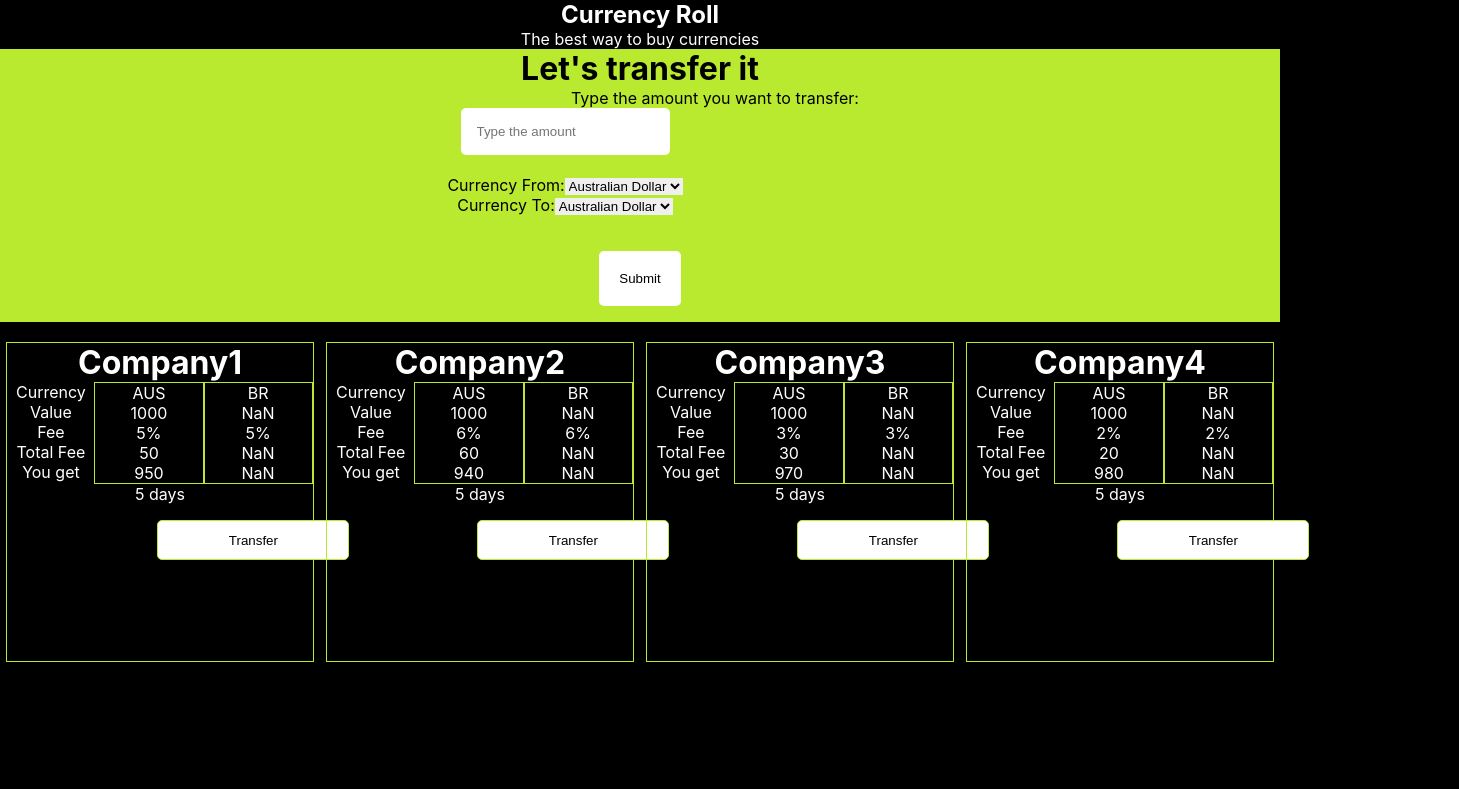
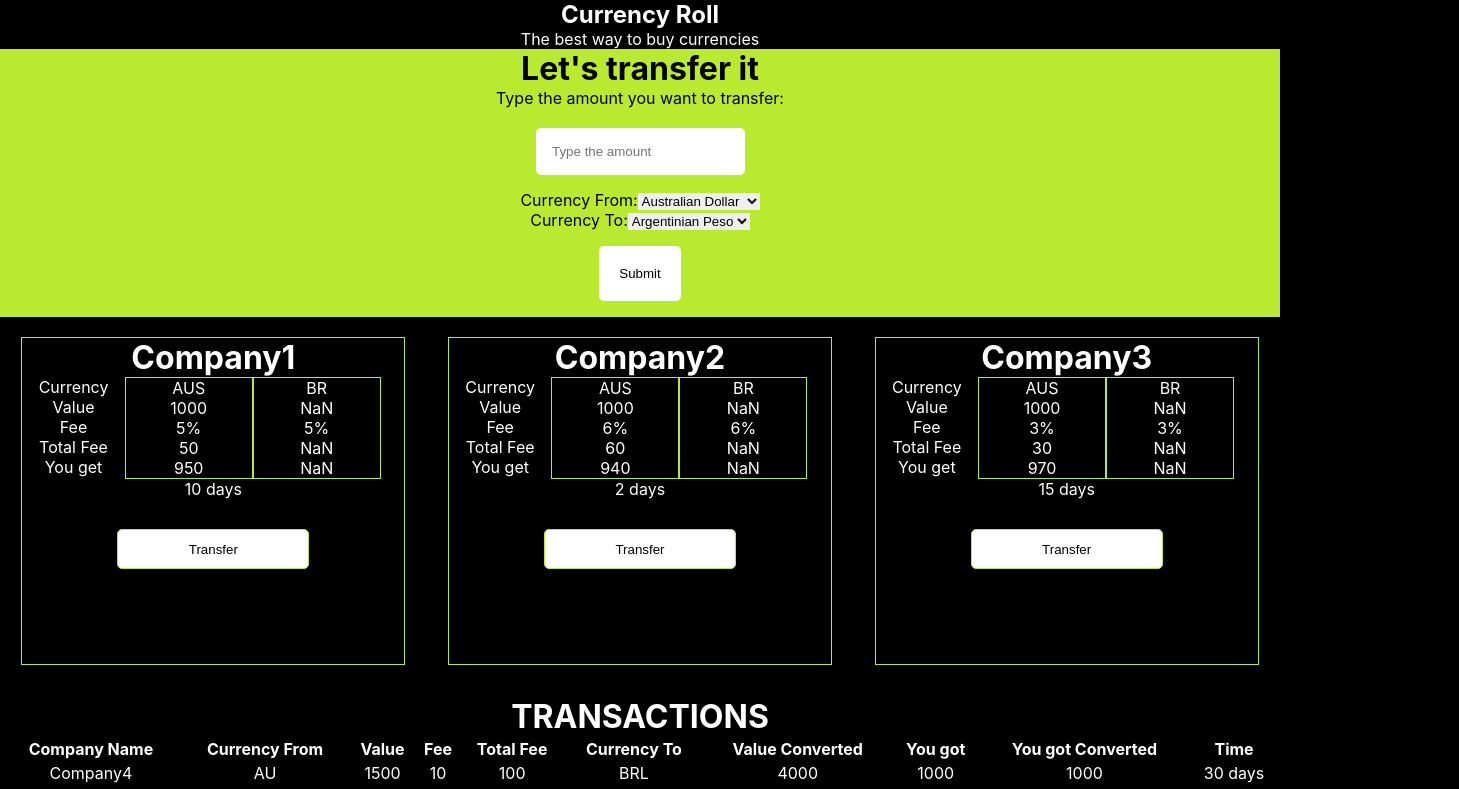
Before and after one commit to Fe-nando13/FAM, a React (Create React App) app in the folder fam/: page /company in a window 1280 px wide. Shown: the top 789 px of the page, 1459 px wide, since content can reach past the window. Built offline with nearby package versions, Linux system fonts and the light colour scheme.

Commit message:
Last version of our project

```diff
--- a/fam/public/index.html
+++ b/fam/public/index.html
@@ -1,17 +1,12 @@
 <!DOCTYPE html>
 <html lang="en">
   <head>
-    <meta charset="utf-8" />
-    <link rel="icon" href="%PUBLIC_URL%/favicon.ico" />
-    <meta name="viewport" content="width=device-width, initial-scale=1" />
-    <meta name="theme-color" content="#000000" />
+    <meta charset="utf-8"/>
+    <meta name="viewport" content="width=device-width, initial-scale=1"/>
     <meta
       name="description"
       content="Web site created using create-react-app"
     />
-    <!-- <link rel="apple-touch-icon" href="%PUBLIC_URL%/logo192.png" /> -->
-
-    <link rel="manifest" href="%PUBLIC_URL%/manifest.json" />
 
     <title>FAM Project</title>
   </head>
--- a/fam/src/components/Comparing.jsx
+++ b/fam/src/components/Comparing.jsx
@@ -2,12 +2,23 @@ import React from "react";
 
 export default function Comparing(props) {
   const transferRate = {
-    "AUS/BRL": 3.5,
-    "AUS/CH": 1111,
-    "BRL/AUS": 2222,
-    "BRL/CH": 3333,
-    "CH/AUS": 4444,
-    "CH/BRL": 5555,
+    "ARS/AUS": parseFloat(0.0075),
+    "ARS/BRL": parseFloat(0.026),
+    "ARS/CHP": parseFloat(4.05),
+
+    "AUS/BRL": parseFloat(3.5),
+    "AUS/ARS": parseFloat(134.03),
+    "AUS/CHP": parseFloat(543.22),
+
+
+    "BRL/AUS": parseFloat(0.29),
+    "BRL/ARS": parseFloat(38.30),
+    "BRL/CHP": parseFloat(155.22),
+
+    "CHP/AUS": parseFloat(0.0019),
+    "CHP/ARS": parseFloat(0.25),
+    "CHP/BRL": parseFloat(0.0065),
+
   }
 
   const currencies = props.cf + "/" + props.ct;
--- a/fam/src/components/companyList.jsx
+++ b/fam/src/components/companyList.jsx
@@ -3,23 +3,23 @@ function companyList() {
       {
         companyName: "Company1",
         fee: 0.05,
-        time: "5 days"
+        time: "10 days"
       },
       {
         companyName: "Company2",
         fee: 0.06,
-        time: "5 days"
+        time: "2 days"
       },
       {
         companyName: "Company3",
         fee: 0.03,
-        time: "5 days"
+        time: "15 days"
       },
-      {
-        companyName: "Company4",
-        fee: 0.02,
-        time: "5 days"
-      },
+      // {
+      //   companyName: "Company4",
+      //   fee: 0.01,
+      //   time: "30 days"
+      // },
 
     ];
     return companyList;
--- a/fam/src/pages/Company.jsx
+++ b/fam/src/pages/Company.jsx
@@ -1,5 +1,4 @@
 import "./company.css"
-
 import React, { useState } from "react";
 import Comparing from "../components/Comparing";
 
@@ -8,11 +7,7 @@ import companyList from "../components/companyList";
 import transactionList from "../components/TransactionsList.js";
 import TableTransactions from "../components/TableTransactions";
 
-
 export default function App() {
-
-
-
 
   // CRIEI A CONST DA LIST
   const list = companyList();
@@ -51,68 +46,53 @@ export default function App() {
     console.log(transaction.transaction.companyName)
   };
 
-  // const [newTransaction, setnewTransaction] = useState(transaction)
 
-  // const saveTransac = ()=>{
-  //   setnewTransaction();
-  //   transaction.push(
-  //     {
-  //       companyName: "FErnando",
-  //       currencyFrom: 'AU',
-  //       value: 1500,
-  //       fee: 10,
-  //       totalFee: 100,
-  //       currencyTo: 'BRL',
-  //       valueConv: 4000,
-  //       youGot: 1000,
-  //       youGotConv: 1000,
-  //       time: '30 days',
-
-  //     }
-
-  //   )
-  //   console.log(transaction)
-  // }
 
   return (
     <div className="containerCompany">
       <div className="boxInput">
 
         <h1>Let's transfer it</h1>
-        <form>
+        <div className='insideBox'>
+        <form className="formInfo">
           {/* // -------------------- VALUE FROM -------------------- */}
           <label>
             Type the amount you want to transfer:
             <br></br>
-            <input placeholder="Type the amount" type="number" onChange={handleChange} />
+            <br></br>
+            <input  placeholder="Type the amount" type="number" onChange={handleChange} />
           </label>
 
-          <br></br>
-          <br></br>
+
           {/* // -------------------- CURRENCY FROM -------------------- */}
           <label>
             Currency From:
             <select defaultValue={currencyFrom} onChange={handleCurrencyFrom}>
+              <option value="ARS">Argentinian Peso</option>
               <option value="AUS">Australian Dollar</option>
-              <option value="BRL">Brazilian</option>
-              <option value="CH">Chile</option>
+              <option value="BRL">Brazilian Real</option>
+              <option value="CHP">Chilean Peso</option>
             </select>
           </label>
           {/* // -------------------- CURRENCY TO -------------------- */}
           <label>
-          <br></br>
+
             Currency To:
             <select defaultValue={currencyTo} onChange={handleCurrencyTo}>
+              <option value="ARS">Argentinian Peso</option>
               <option value="AUS">Australian Dollar</option>
-              <option value="BRL">Brazilian</option>
-              <option value="CH">Chile</option>
+              <option value="BRL">Brazilian Real</option>
+              <option value="CHP">Chilean Peso</option>
             </select>
           </label>
 
-          <br></br>
-          <br></br>
+
           <button onClick={handleSubmit}>Submit</button>
         </form>
+
+
+        </div>
+
       </div>
       <br></br>
       <h1>{list.companyName}</h1>
@@ -135,7 +115,6 @@ export default function App() {
       <h1>TRANSACTIONS</h1>
       <table>
         <tr>
-
             <th>Company Name</th>
             <th>Currency From</th>
             <th>Value</th>
@@ -146,10 +125,7 @@ export default function App() {
             <th>You got</th>
             <th>You got Converted</th>
             <th>Time</th>
-
         </tr>
-
-
 
           {transaction.map((transaction)=>(
             <TableTransactions
@@ -168,7 +144,6 @@ export default function App() {
           ))}
       </table>
       </div>
-
     </div>
   );
 }
--- a/fam/src/pages/company.css
+++ b/fam/src/pages/company.css
@@ -5,17 +5,19 @@
 .boxInput{
     background-color: var(--COLOR2);
     color: black;
+
 }
 .company {
     background-color: black;
     display: flex;
     justify-content: space-around;
-    height: 40vh;
+    height: 25vh;
     margin-bottom: 10%;
 }
 .singleComp {
     border: 1px solid var(--COLOR2);
-    width: 24%;
+    width: 30%;
+    height: 41vh;
 }
 .btnTransfer{
     border: 1px solid var(--COLOR2);
@@ -23,6 +25,7 @@
     padding: 0;
     width: 15vw;
     height: 5vh;
+    margin: 30px 0 50vh 0;
 }
 
 
@@ -30,6 +33,7 @@
 
     display: flex;
     flex-direction: column;
+    margin: 20vh 0 0 0;
 }
 
 .currencyFrom{
@@ -50,3 +54,26 @@
 .title{
     width: 8vw;
 }
+
+.formInfo{
+    display: flex;
+    flex-direction: column;
+    justify-content: center;
+    align-items: center;
+    width: 50%;
+
+    text-align: center;
+}
+
+label{
+    margin: 0;
+}
+input{
+    margin: 0 0 15px 40px;
+}
+
+.insideBox{
+    display: flex;
+    justify-content: center;
+    text-align: center;
+}
```
Also changed, not shown: fam/src/components/FormCompare.jsx (deleted, +0 -46 lines), fam/src/components/exchangeRate.js (deleted, +0 -19 lines), fam/src/index.css (line endings or trailing spaces), 1 other file (tests, documents, lock files or other folders).
